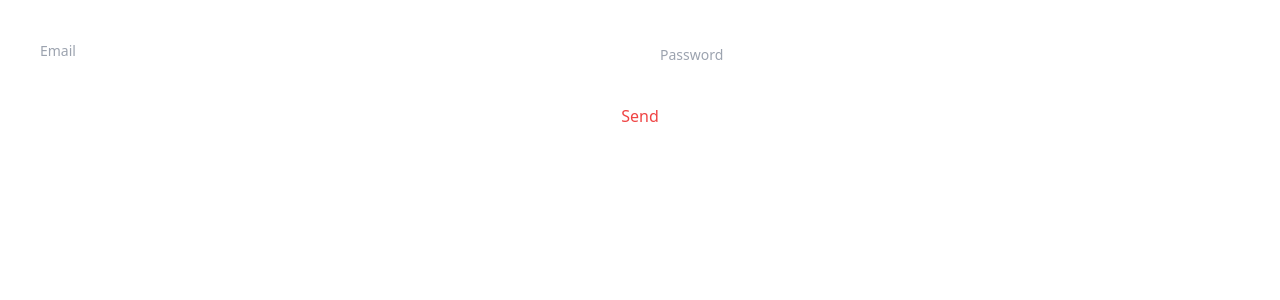
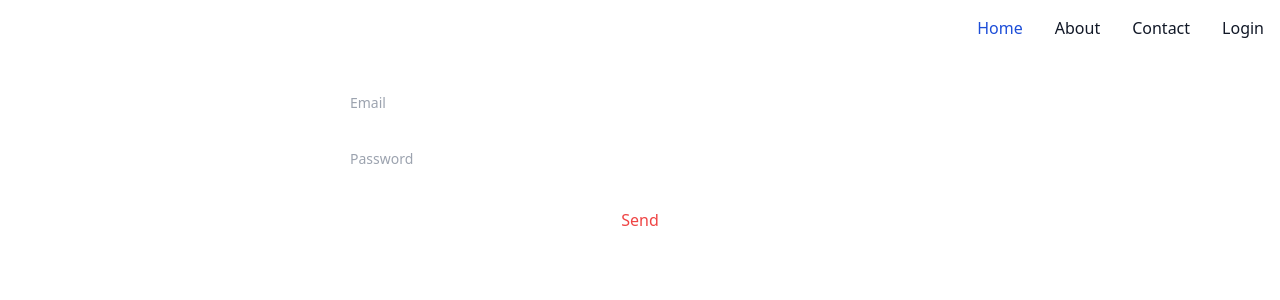
Before and after one commit to TalhaSeven/CRM-frontend, a Next.js app: page /login in a window 1280 px wide. Shown: the top 300 px of the page. Built offline with nearby package versions, Linux system fonts and the light colour scheme; no server answers.

Commit message:
Add menu component and update login page layout

```diff
--- a/src/components/login.tsx
+++ b/src/components/login.tsx
@@ -6,6 +6,7 @@ import { useDispatch, useSelector } from "react-redux";
 import { AppDispatch, RootState } from "@/store";
 import { login } from "@/store/apps/login";
 import { useRouter } from "next/router";
+import Menu from "./menu";
 
 type FormValues = {
   email: string;
@@ -24,10 +25,6 @@ const defaultValues: FormValues = {
 const Login = () => {
   // ** Redux
   const dispatch = useDispatch<AppDispatch>();
-
-  // ** Selectors
-  const data: any = useSelector((state: RootState) => state.login.data);
-  const loading = useSelector((state: RootState) => state.login.loading);
 
   const {
     register,
@@ -48,8 +45,9 @@ const Login = () => {
   };
   return (
     <>
+      <Menu />
       <form onSubmit={handleSubmit(onSubmit)}>
-        <div className="flex flex-wrap justify-center items-center text-center space-y-2 p-5">
+        <div className="flex flex-col justify-center items-center text-center space-y-2 p-5">
           <div className="w-full md:w-1/2 px-1">
             <Input
               type="text"
@@ -77,6 +75,7 @@ const Login = () => {
           </div>
         </div>
       </form>
+      <br />
     </>
   );
 };
--- a/src/components/menu.tsx
+++ b/src/components/menu.tsx
@@ -12,7 +12,7 @@ const Menu = () => {
       <div className="max-w-screen-xl flex flex-wrap items-center justify-between mx-auto p-4">
         <Link
           href="/"
-          className="flex items-center space-x-3 rtl:space-x-reverse"
+          className="flex items-center space-x-3 rtl:space-x-reverse text-white hover:text-blue-700 dark:text-white dark:hover:text-blue-500"
         >
           CRM
         </Link>
@@ -35,7 +35,7 @@ const Menu = () => {
               stroke="currentColor"
               stroke-linecap="round"
               stroke-linejoin="round"
-              stroke-width="2"
+              strokeWidth="2"
               d="M1 1h15M1 7h15M1 13h15"
             />
           </svg>
--- a/src/context/auth-provider.tsx
+++ b/src/context/auth-context.tsx
@@ -27,7 +27,7 @@ export function AuthProvider({ children }: Props) {
 
   useEffect(() => {
     dispatch(getIsLogin());
-  }, []);
+  }, [router, dispatch]);
 
   const sharedData = "Use Context API";
   return (
--- a/src/pages/_app.tsx
+++ b/src/pages/_app.tsx
@@ -2,7 +2,7 @@ import "@/styles/globals.css";
 import type { AppProps } from "next/app";
 import { Provider } from "react-redux";
 import { store } from "@/store";
-import { AuthProvider } from "@/context/auth-provider";
+import { AuthProvider } from "@/context/auth-context";
 
 export default function App({ Component, pageProps }: AppProps) {
   return (
--- /dev/null
+++ b/src/pages/about.tsx
@@ -0,0 +1,13 @@
+import Menu from '@/components/menu'
+import React from 'react'
+
+const About = () => {
+  return (
+    <>
+    <Menu/>
+    <div>About</div>
+    </>
+  )
+}
+
+export default About
--- /dev/null
+++ b/src/pages/contact.tsx
@@ -0,0 +1,13 @@
+import Menu from '@/components/menu'
+import React from 'react'
+
+const Contact = () => {
+  return (
+    <>
+    <Menu/>
+    <div>Contact</div>
+    </>
+  )
+}
+
+export default Contact
--- a/src/pages/index.tsx
+++ b/src/pages/index.tsx
@@ -4,6 +4,7 @@ import { handleToken } from "@/store/apps/login";
 import { useEffect } from "react";
 import { useDispatch, useSelector } from "react-redux";
 import Menu from "@/components/menu";
+
 export default function Home() {
 
   // ** Redux
@@ -23,17 +24,13 @@ export default function Home() {
 
   return (
     <>
-      <h1 className="text-center text-2xl text-white bg-orange-400 flex justify-center items-center h-40">
-        Hello CRM
-      </h1>
       <Menu/>
-      <div className="w-full md:w-2/2 px-1 text-black text-center">
-        {!isToken ? <Login /> : "Login Success"}<br />
-        {loading && <p>Loading...</p>}
+      <main
+        className={`flex flex-col items-center justify-between p-10`}>
+        <hr />
+        {loading ? "Loading" : ""}
         {data.user?.firstName} {data.user?.lastName}
-      </div>
-
-
+      </main>
     </>
   );
 }
--- a/src/pages/login.tsx
+++ b/src/pages/login.tsx
@@ -3,8 +3,9 @@ import React from 'react'
 
 const LoginPage = () => {
   return (
-    <div>
-        <Login/>
+    <div
+      className="items-center">
+      <Login />
     </div>
   )
 }
--- a/src/store/apps/login/index.ts
+++ b/src/store/apps/login/index.ts
@@ -49,7 +49,7 @@ export const appLoginSlice = createSlice({
       state.loading = false;
     });
     builder.addCase(getIsLogin.pending, (state: any) => {
-      state.isLogin = true;
+      // state.isLogin = false;
     });
     builder.addCase(getIsLogin.fulfilled, (state: any) => {
       state.isLogin = true;
```
